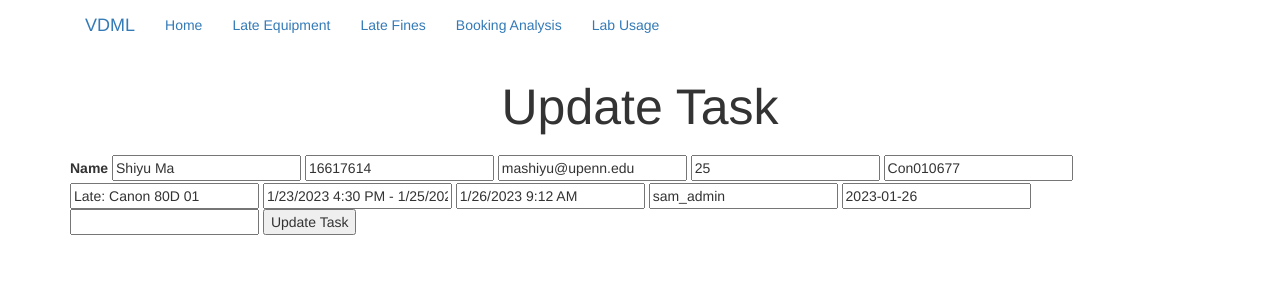
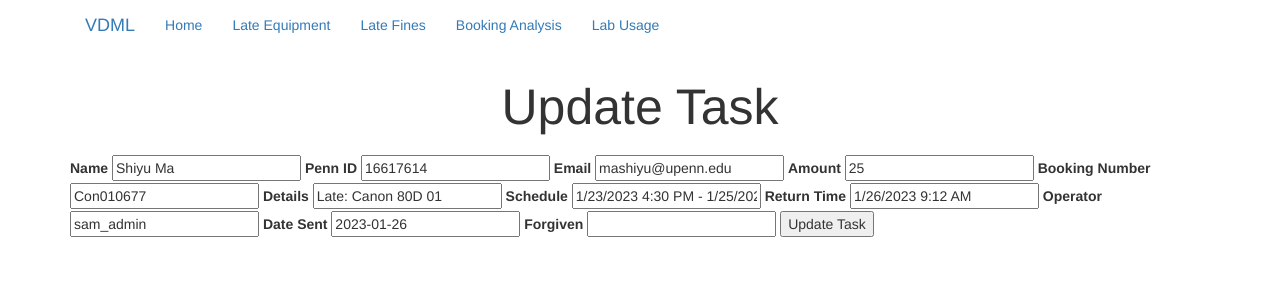
Before and after one commit to MichaelShingo/VDML, a Flask app: template templates/update.html in a window 1280 px wide. Shown: the top 300 px of the page. Run offline with Flask 2, Linux system fonts and the light colour scheme; the template is opened without the code that fills it: values that come from a table or form of the project are taken from there, others are empty; data comes from the database, SQL or seed files in the repository; both versions use the stored data as it was after the commit; some libraries are stand-ins or nearby versions.

Commit message:
completed sorting

```diff
--- a/app.py
+++ b/app.py
@@ -12,11 +12,8 @@ print(sys.path)
 # cmd "source env/bin/activate"
 
 #TODO fix date added to be a datetime object
-#TODO add sorting features
 #TODO add export csv option
-#TODO add error catching if text is blank
 #TODO labels on update page, larger textarea for late equipment and notes
-#TODO deselect all button
 
 #TODO poster printing receipt generator
 #TODO booking analysis with visualization data dashboard
@@ -56,14 +53,14 @@ with app.app_context():
     db.create_all()
 
 
-
 @app.route('/')  #routes to index.html so you don't 404
 def index():
     return render_template('index.html')
 
 
 selectedSet = set()
-sortingParameter = ''
+sortingParameter = '' #database column name
+sortingOrder = '' #asc or desc
 
 
 @app.route("/late_equipment")
@@ -136,34 +133,164 @@ def late_fines(visibility='hidden', cols='0', resulTextCSV=None, visibilityCSV='
         elif 'clear-filters' in request.form:
             return redirect('/late_fines')
 
+    else:
+        if sortingParameter:
+            print(f'--SORTING PARAMETER = {sortingParameter}--')
+            if sortingParameter == 'name' and sortingOrder == 'desc':
+                tasks = LateFine.query.order_by(LateFine.name.desc()).all()
+            elif sortingParameter == 'name' and sortingOrder == 'asc':
+                tasks = LateFine.query.order_by(LateFine.name.asc()).all()
+            elif sortingParameter == 'email' and sortingOrder == 'desc':
+                tasks = LateFine.query.order_by(LateFine.email.desc()).all()
+            elif sortingParameter == 'email' and sortingOrder == 'asc':
+                tasks = LateFine.query.order_by(LateFine.email.asc()).all()
+            elif sortingParameter == 'amount' and sortingOrder == 'desc':
+                tasks = LateFine.query.order_by(LateFine.amount.desc()).all()
+            elif sortingParameter == 'amount' and sortingOrder =='asc':
+                tasks = LateFine.query.order_by(LateFine.amount.asc()).all()
+            elif sortingParameter == 'booking' and sortingOrder == 'desc':
+                tasks = LateFine.query.order_by(LateFine.booking_number.desc()).all()
+            elif sortingParameter == 'booking' and sortingOrder =='asc':
+                tasks = LateFine.query.order_by(LateFine.booking_number.asc()).all()
+            elif sortingParameter == 'return_time' and sortingOrder == 'desc':
+                tasks = LateFine.query.order_by(LateFine.return_time.desc()).all()
+            elif sortingParameter == 'return_time' and sortingOrder == 'asc':
+                tasks = LateFine.query.order_by(LateFine.return_time.asc()).all()
+            elif sortingParameter == 'operator' and sortingOrder == 'desc':
+                tasks = LateFine.query.order_by(LateFine.operator.desc()).all()
+            elif sortingParameter == 'operator' and sortingOrder == 'asc':
+                tasks = LateFine.query.order_by(LateFine.operator.asc()).all()
+            elif sortingParameter == 'date_sent' and sortingOrder == 'desc':
+                tasks = LateFine.query.order_by(LateFine.date_sent.desc()).all()
+            elif sortingParameter == 'date_sent' and sortingOrder == 'asc':
+                tasks = LateFine.query.order_by(LateFine.date_sent.asc()).all()
 
-
-    else:
-        # if sortingParameter:
-        #     if sortingParameter == 'name':
-        #         sortingDBObject = LateFine.name
-        #     elif sortingParameter == 'email':
-        #         sortingDBObject = LateFine.email
-        #     elif sortingParameter == '':
-        #         sortingDBObject == LateFine.date_sent
+        else:
+            tasks = LateFine.query.order_by(LateFine.date_sent).all() #returns all
 
         try:
-            tasks = LateFine.query.order_by(sortingDBObject).all() #returns all
             return render_template('late_fines.html', tasks=tasks, cols='0', visibility='hidden', visibilityCSV='hidden', visibilityUser='hidden', visibilityCirc='hidden')
         except:
             #if table todo does not exist, create table
             tasks = LateFine.query.order_by(LateFine.date_sent).all() #returns all
+            return render_template('late_fines.html', tasks=tasks, cols='0', visibility='hidden', visibilityCSV='hidden', visibilityUser='hidden', visibilityCirc='hidden')
 
-            return render_template('late_fines.html', tasks=tasks, cols='0', visibility='hidden', visibilityCSV='hidden', visibilityUser='hidden', visibilityCirc='hidden')
+
 
 @app.route('/sort-desc-name')
 def sortDescName():
+    print('---SORT DESCENDING BY NAME')
+    global sortingParameter
+    global sortingOrder
     sortingParameter = 'name'
+    sortingOrder = 'desc'
+
     return redirect('/late_fines')
 
 @app.route('/sort-asc-name')
 def sortAscName():
+    global sortingParameter
+    global sortingOrder
+    sortingParameter = 'name'
+    sortingOrder = 'asc'
     return redirect('/late_fines')
+
+@app.route('/sort-desc-email')
+def sortDescEmail():
+    global sortingParameter
+    global sortingOrder
+    sortingParameter = 'email'
+    sortingOrder = 'desc'
+    return redirect('/late_fines')
+
+@app.route('/sort-asc-email')
+def sortAscEmail():
+    global sortingParameter
+    global sortingOrder
+    sortingParameter = 'email'
+    sortingOrder = 'asc'
+    return redirect('/late_fines')
+
+@app.route('/sort-desc-amount')
+def sortDescAmount():
+    global sortingParameter
+    global sortingOrder
+    sortingParameter = 'amount'
+    sortingOrder = 'desc'
+    return redirect('/late_fines')
+
+@app.route('/sort-asc-amount')
+def sortAscAmount():
+    global sortingParameter
+    global sortingOrder
+    sortingParameter = 'amount'
+    sortingOrder = 'asc'
+    return redirect('/late_fines')
+
+@app.route('/sort-desc-booking')
+def sortDescBooking():
+    global sortingParameter
+    global sortingOrder
+    sortingParameter = 'booking'
+    sortingOrder = 'desc'
+    return redirect('/late_fines')
+
+@app.route('/sort-asc-booking')
+def sortAscBooking():
+    global sortingParameter
+    global sortingOrder
+    sortingParameter = 'booking_number'
+    sortingOrder = 'asc'
+    return redirect('/late_fines')
+
+@app.route('/sort-desc-return-time')
+def sortDescReturnTime():
+    global sortingParameter
+    global sortingOrder
+    sortingParameter = 'return_time'
+    sortingOrder = 'desc'
+    return redirect('/late_fines')
+
+@app.route('/sort-asc-return-time')
+def sortAscReturnTime():
+    global sortingParameter
+    global sortingOrder
+    sortingParameter = 'return_time'
+    sortingOrder = 'asc'
+    return redirect('/late_fines')
+
+@app.route('/sort-desc-staff')
+def sortDescStaff():
+    global sortingParameter
+    global sortingOrder
+    sortingParameter = 'operator'
+    sortingOrder = 'desc'
+    return redirect('/late_fines')
+
+@app.route('/sort-asc-staff')
+def sortAscStaff():
+    global sortingParameter
+    global sortingOrder
+    sortingParameter = 'operator'
+    sortingOrder = 'asc'
+    return redirect('/late_fines')
+
+@app.route('/sort-desc-date-sent')
+def sortDescDateSent():
+    global sortingParameter
+    global sortingOrder
+    sortingParameter = 'date_sent'
+    sortingOrder = 'desc'
+    return redirect('/late_fines')
+
+@app.route('/sort-asc-date-sent')
+def sortAscDateSent():
+    global sortingParameter
+    global sortingOrder
+    sortingParameter = 'date_sent'
+    sortingOrder = 'asc'
+    return redirect('/late_fines')
+
 
 @app.route('/delete/<int:id>')
 def delete(id):
--- a/scripts/lateFinesCsv.py
+++ b/scripts/lateFinesCsv.py
@@ -49,4 +49,5 @@ def generateCSV(text):
     equipmentString = 'Late: ' + ' | '.join(equipmentList)
     result = '%s\t\t\t\t%s\t%s\t%s\t%s\t%s\t%s' % (owner, bookingNum, equipmentString, dateRange, returnTime, staffName, todayDate)
     #pyperclip.copy(result)
+    equipmentString = equipmentString.replace('\t', '')
     return owner, bookingNum, equipmentString, dateRange, returnTime, staffName, todayDate
--- a/templates/update.html
+++ b/templates/update.html
@@ -10,16 +10,37 @@
         <form action="/update/{{task.id}}" method="POST">
             <label for="name">Name</label>
             <input type="text" name="name" id="name" value="{{task.name}}">
+
+            <label for="penn_id">Penn ID</label>
             <input type="text" name="penn_id" id="penn_id" value="{{task.penn_id}}">
+
+            <label for="email">Email</label>
             <input type="text" name="email" id="email" value="{{task.email}}">
+
+            <label for="amount">Amount</label>
             <input type="text" name="amount" id="amount" value="{{task.amount}}">
+
+            <label for="booking_number">Booking Number</label>
             <input type="text" name="booking_number" id="booking_number" value="{{task.booking_number}}">
+
+            <label for="details">Details</label>
             <input type="text" name="details" id="details" value="{{task.details}}">
+
+            <label for="schedule">Schedule</label>
             <input type="text" name="schedule" id="schedule" value="{{task.schedule}}">
+
+            <label for="return_time">Return Time</label>
             <input type="text" name="return_time" id="return_time" value="{{task.return_time}}">
+
+            <label for="Operator">Operator</label>
             <input type="text" name="operator" id="operator" value="{{task.operator}}">
+
+            <label for="Date Sent">Date Sent</label>
             <input type="text" name="date_sent" id="date_sent" value="{{task.date_sent}}">
-            <input type="text" name="forgiven" id="forgiven" value="{{task.forgiven}}">
+
+            <label for="Forgiven">Forgiven</label>
+            <input type="textarea" name="forgiven" id="forgiven" value="{{task.forgiven}}">
+
             <input type="submit" value="Update Task">
 
         </form>
```
Also changed, not shown: templates/late_fines.html (+16 -16 lines), instance/test.db (added).
